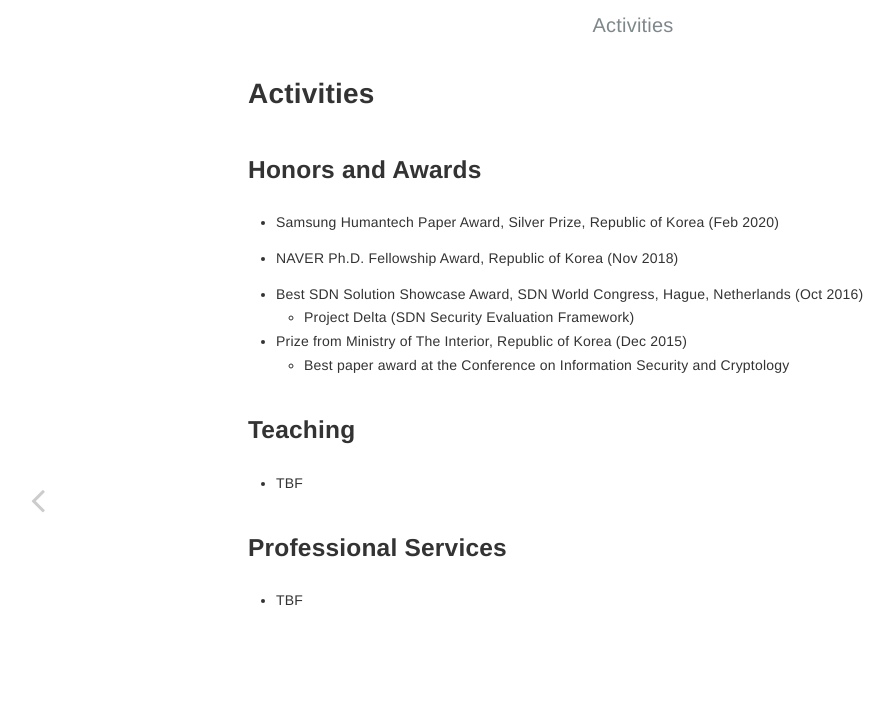
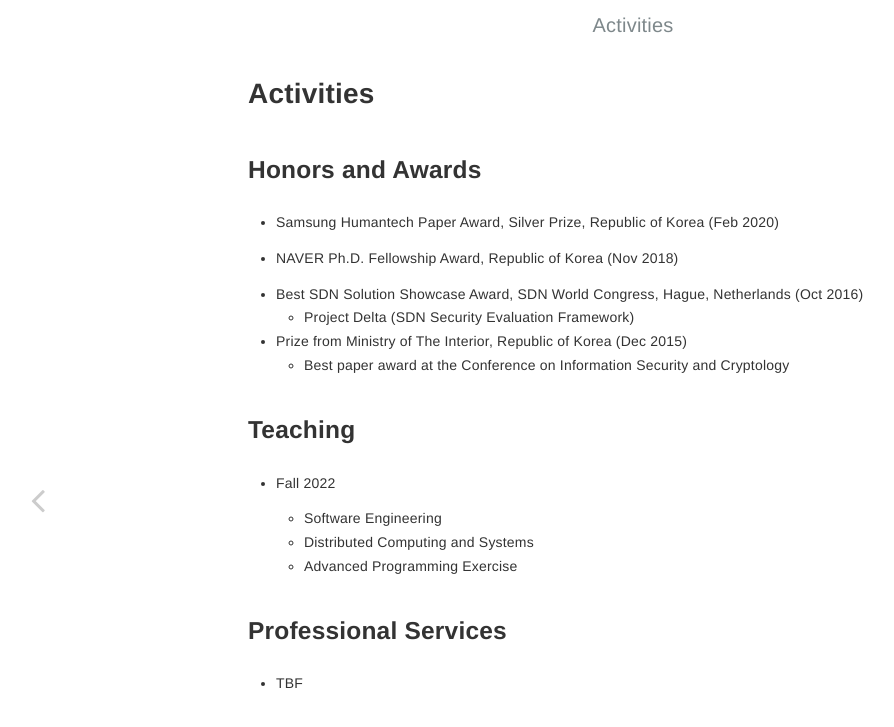
Before and after one commit to nam-jaehyun/nam-jaehyun.github.io, a Jekyll site: the page built from _posts/2022-07-05-activities.md, in a window 1280 px wide. Shown: the top 727 px of the page, without its empty margins (7-901 px from the left). Built offline with Jekyll 4.4.1, drawn with Linux system fonts in a browser that asks for light colours.

Commit message:
Update 2022-07-05-activities.md

```diff
--- a/_posts/2022-07-05-activities.md
+++ b/_posts/2022-07-05-activities.md
@@ -20,7 +20,11 @@ layout: post
 
 ## Teaching
 
-- TBF
+- Fall 2022
+
+	- Software Engineering
+	- Distributed Computing and Systems
+	- Advanced Programming Exercise
 
 ## Professional Services
 
```
